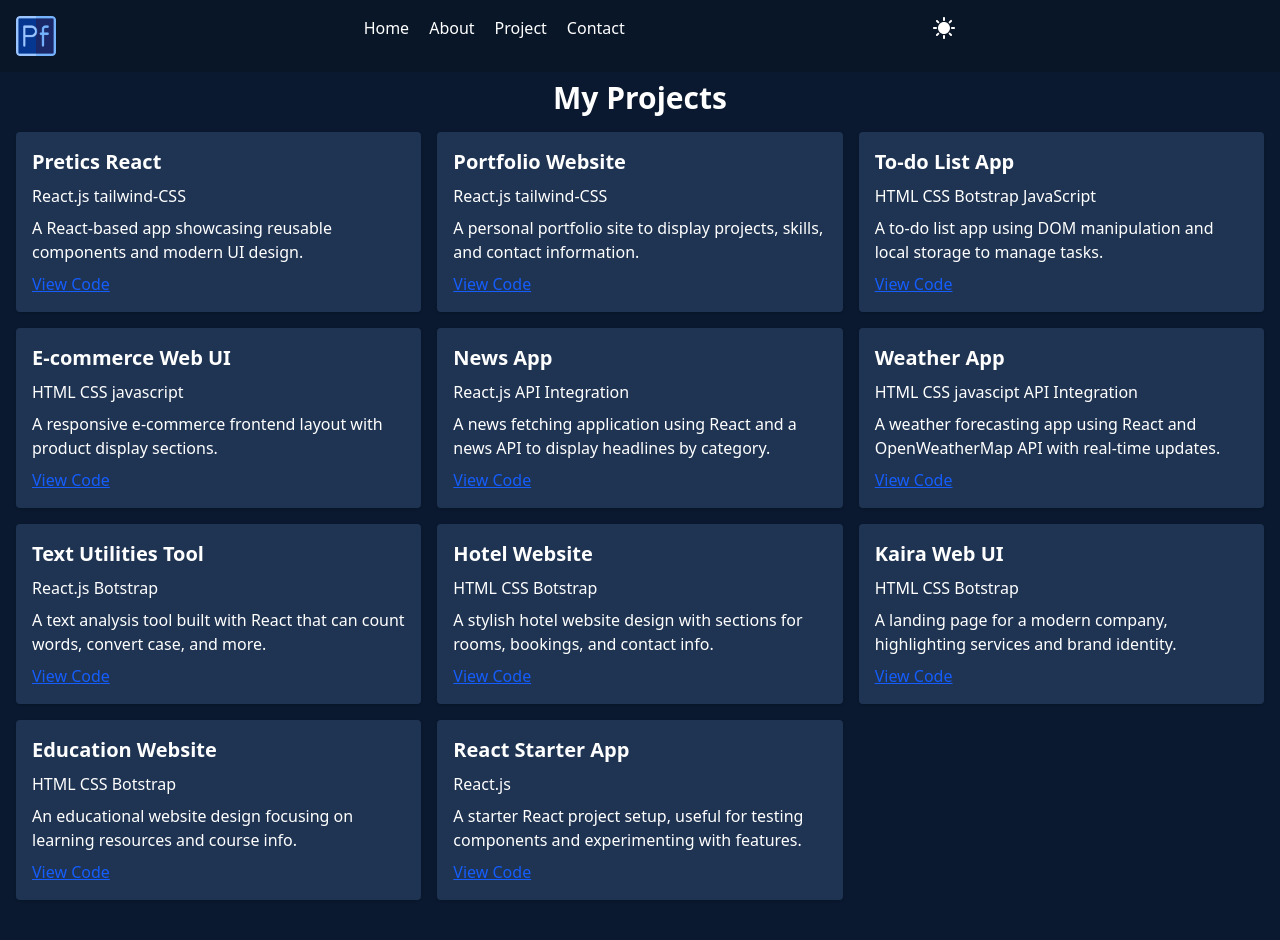
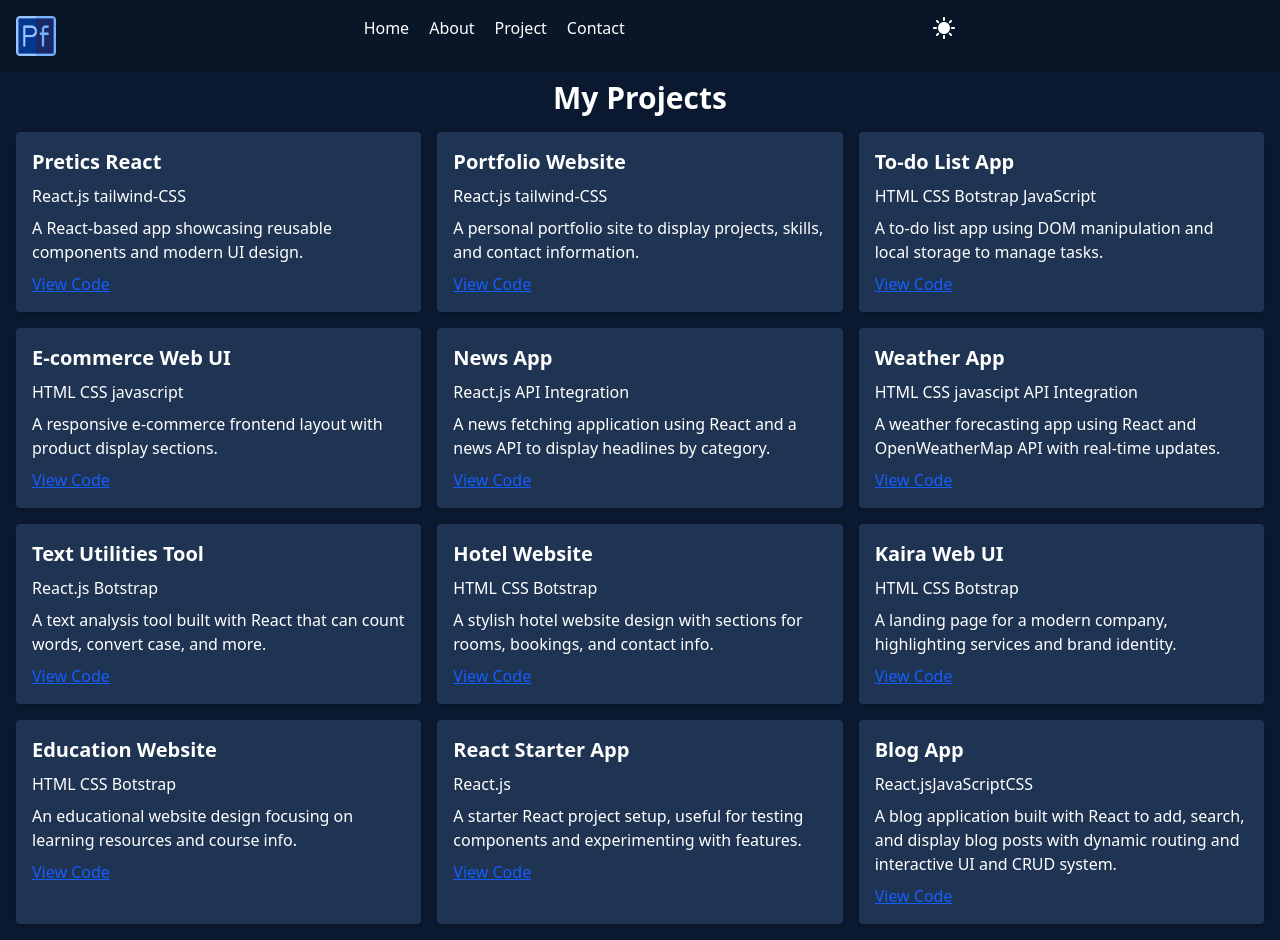
Before and after one commit to sureshjoshi88/Protfoliou-website, a React (Vite) app: page /projects in a window 1280 px wide. Before the commit the page ends 916 px from the top, so only its background shows below. Built offline with nearby package versions, Linux system fonts and the light colour scheme.

Commit message:
add new project

```diff
--- a/src/component/Project.jsx
+++ b/src/component/Project.jsx
@@ -69,7 +69,13 @@ const Project = (props) => {
     url: "https://github.com/sureshjoshi88/my-react-app",
     techStack: ["React.js"],
     description: "A starter React project setup, useful for testing components and experimenting with features."
-  }
+  },
+  {
+  name: "Blog App",
+  url: "https://github.com/sureshjoshi88/Bloog-app-",
+  techStack: ["React.js", "JavaScript", "CSS"],
+  description: "A blog application built with React to add, search, and display blog posts with dynamic routing and interactive UI and CRUD system."
+}
 ];
 
 
```
